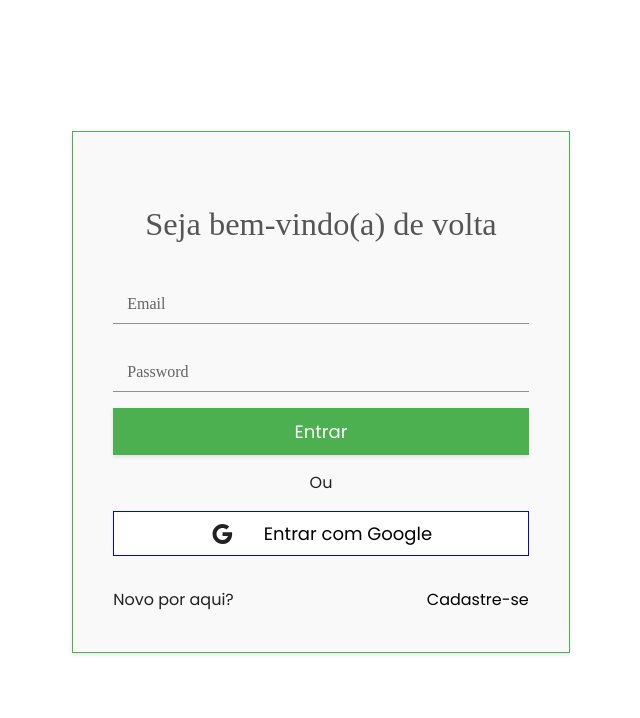
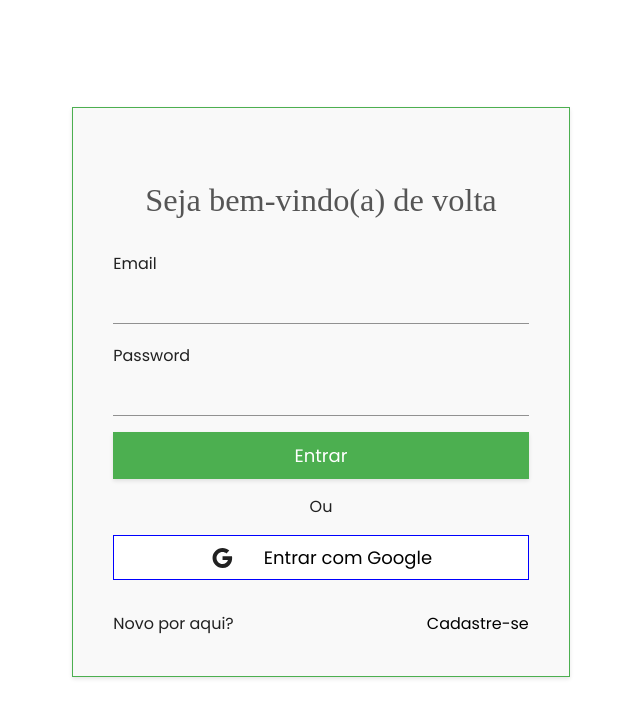
Before and after one commit to Dart1516/proyecto-toti-rs, a React (Create React App) app: page /Accesso in a window 1280 px wide. Shown: the top 718 px of the page, without its empty margins (311-951 px from the left). Built offline with nearby package versions, Linux system fonts and the light colour scheme.

Commit message:
update form

```diff
--- a/src/Pages/Accesso.js
+++ b/src/Pages/Accesso.js
@@ -1,17 +1,10 @@
 import React, { useState } from 'react';
-import {  Button,  Typography } from '@mui/material';
+import { Typography } from '@mui/material';
 import {Grid, styled} from "@mui/material"
 import { FormGroup, FormControl, InputLabel, Input,  } from '@mui/material';
 import GoogleIcon from '@mui/icons-material/Google';
 
-const Accesso = () => {
-  const [email, setEmail] = useState('');
-  const [password, setPassword] = useState('');
 
-  const handleLogin = () => {
-    console.log('Email:', email);
-    console.log('Password:', password);
-  }
 const StyledContainer = styled("div")(() => ({
   height: "100vh",
   width:"100%",
@@ -29,7 +22,6 @@ const Accesso = () => {
   alignItems:"center",
   justifyContent:"center",
   border: "1px solid #4CAF50",
-        fontFamily:"Times New Roman"
 }));
 const StyledButton = styled("button")(() => ({
   width:"100%",
@@ -86,18 +78,26 @@ const Accesso = () => {
 cursor:"pointer",
 
 }));
+
+const Accesso = () => {
+  const [email, setEmail] = useState('');
+  const [password, setPassword] = useState('');
+
+  const handleLogin = () => {
+    console.log('Email:', email);
+    console.log('Password:', password);
+  }
+
+
         return (
 <StyledContainer>
-<Grid container spacing={2} textAlign="center" justifyContent="center" columnGap={6} >
+<Grid container spacing={2} textAlign="center" justifyContent="center" >
 <StyledLogin>
 <Grid item xs={12} md={12}>
-
             <Typography variant="h4" padding={4}>Seja bem-vindo(a) de volta</Typography>
-            </Grid>
-            <Grid item xs={12} md={12} >
-            <FormGroup >
+            <FormGroup>
             <FormControl>
-  <InputLabel>Email</InputLabel>
+  <InputLabel  style={{all:"unset", left:"0", justifyContent:"start", display:"flex", textAlign:"left" }}>Email</InputLabel>
   <Input
     type="email"
     value={email}
@@ -108,7 +108,7 @@ const Accesso = () => {
 </FormControl>
 
 <FormControl style={{ marginTop: '20px' }}>
-  <InputLabel>Password</InputLabel>
+  <InputLabel  style={{all:"unset", left:"0", justifyContent:"start", display:"flex", textAlign:"left" }}>Password</InputLabel>
   <Input
     type="password"
     value={password}
```
Lines whose indentation alone changed are shown as unchanged.
